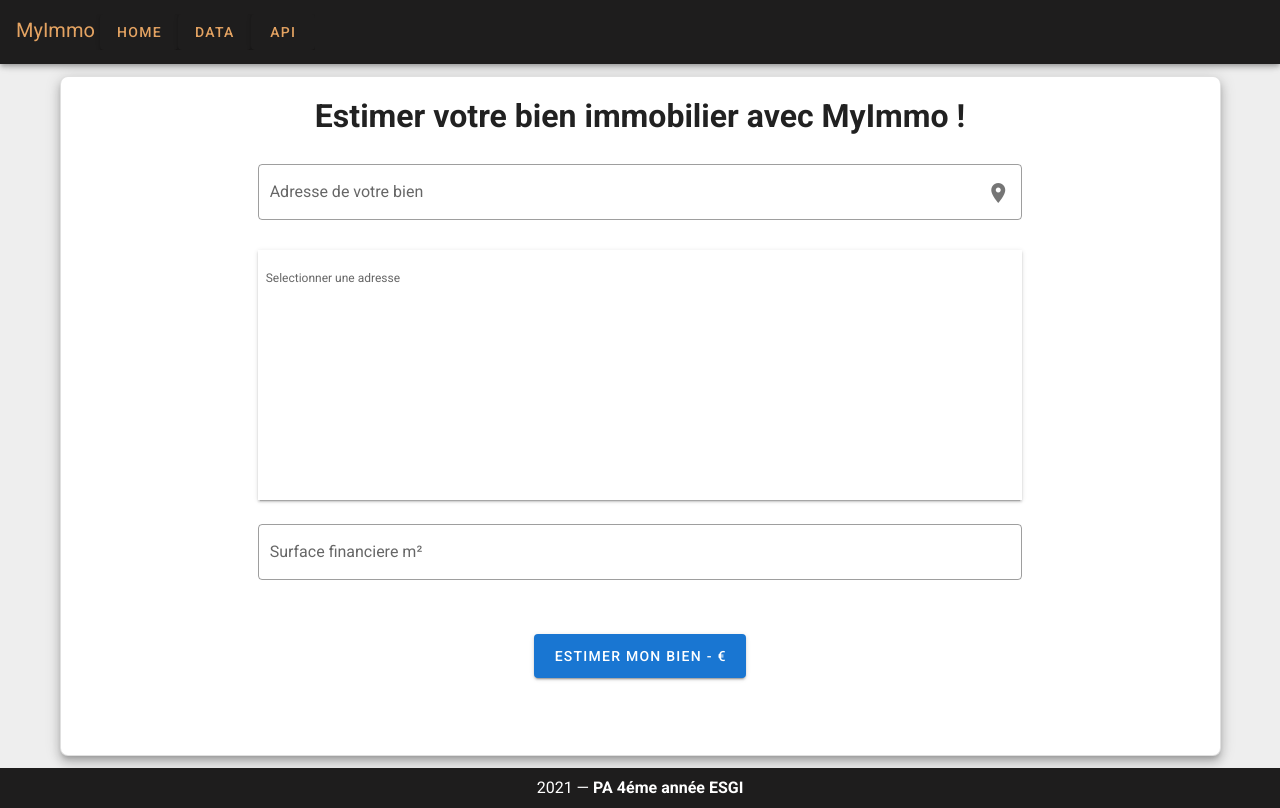
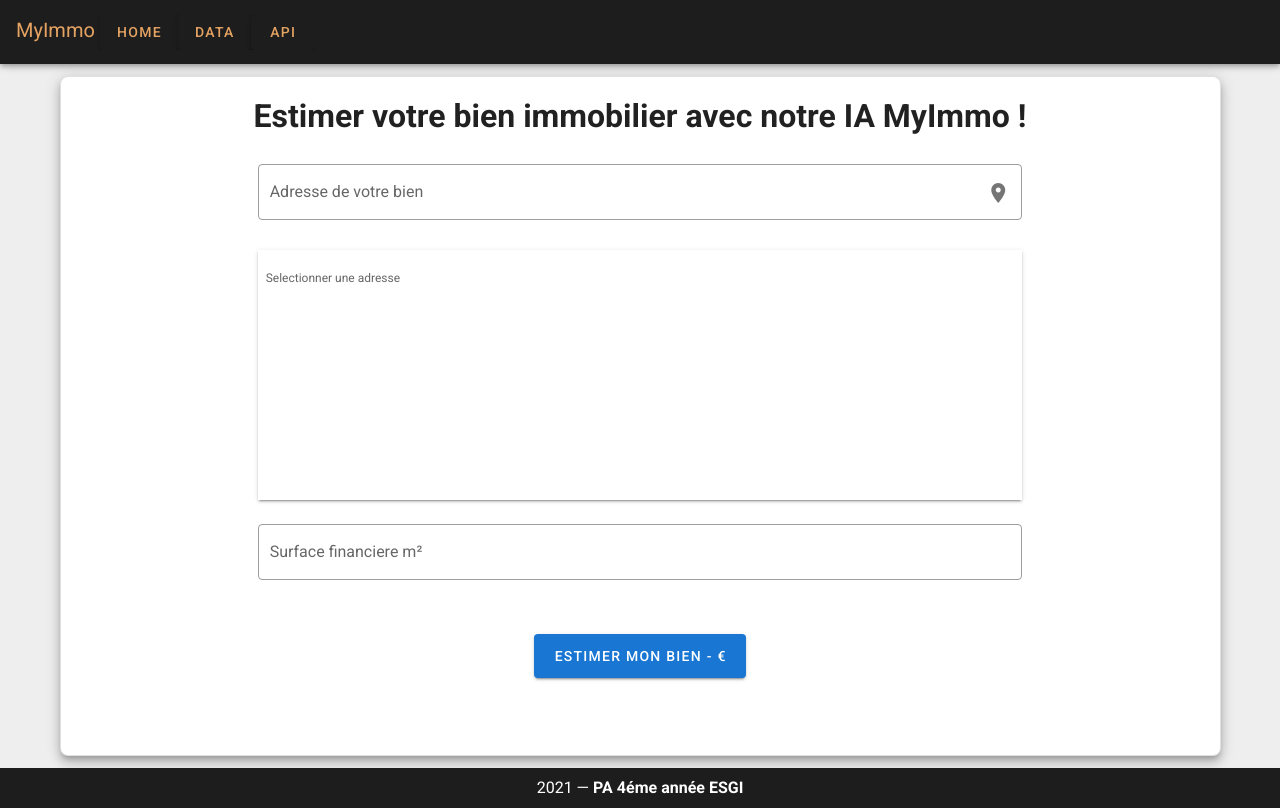
Before and after one commit to natane07/PA-4ESGI, a Vue app in the folder App/myimmo-web/: page / in a window 1280 px wide. Built offline with nearby package versions, Linux system fonts and the light colour scheme.

Commit message:
Correction sur le site web

```diff
--- a/App/myimmo-web/src/components/EstimationDialogue.vue
+++ b/App/myimmo-web/src/components/EstimationDialogue.vue
@@ -75,7 +75,7 @@
                 loading
                 >
                     <v-icon left>mdi-currency-eur</v-icon>
-                    Valeur estimer : {{ valueEstimate }}€ /m² soit {{ Number((valueEstimate * surface).toFixed(2)) }}€ le bien
+                    Valeur estimer : {{ valueEstimate }}€ /m² soit {{ numberWithSpaces(Number((valueEstimate * surface).toFixed(2))) }}€ le bien
                 </v-chip>
                 </v-row>
               </div>
@@ -144,6 +144,11 @@ export default {
               this.dialog = true
               this.loading = false
             })
+        },
+        numberWithSpaces(x) {
+          var parts = x.toString().split(".")
+          parts[0] = parts[0].replace(/\B(?=(\d{3})+(?!\d))/g, " ")
+          return parts.join(".")
         }
     }
 }
--- a/App/myimmo-web/src/components/InputAdresse.vue
+++ b/App/myimmo-web/src/components/InputAdresse.vue
@@ -4,7 +4,7 @@
         justify="center"
       >
         <v-col cols="12">
-            <h1 align="center">Estimer votre bien immobilier avec MyImmo !</h1>
+            <h1 align="center">Estimer votre bien immobilier avec notre IA MyImmo !</h1>
         </v-col>
         <v-col cols="8">
           <v-text-field
```
Also changed, not shown: 1 other file (tests, documents, lock files or other folders).
